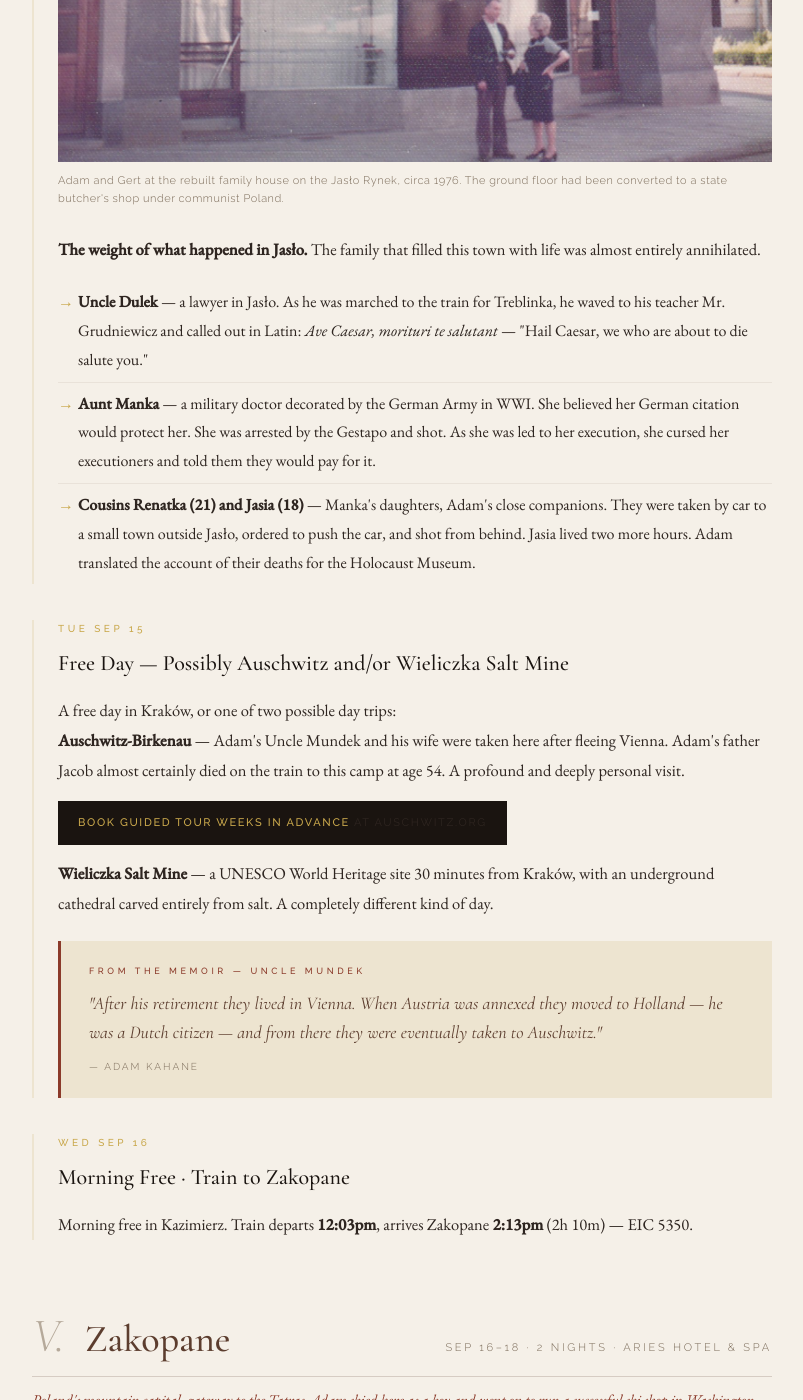
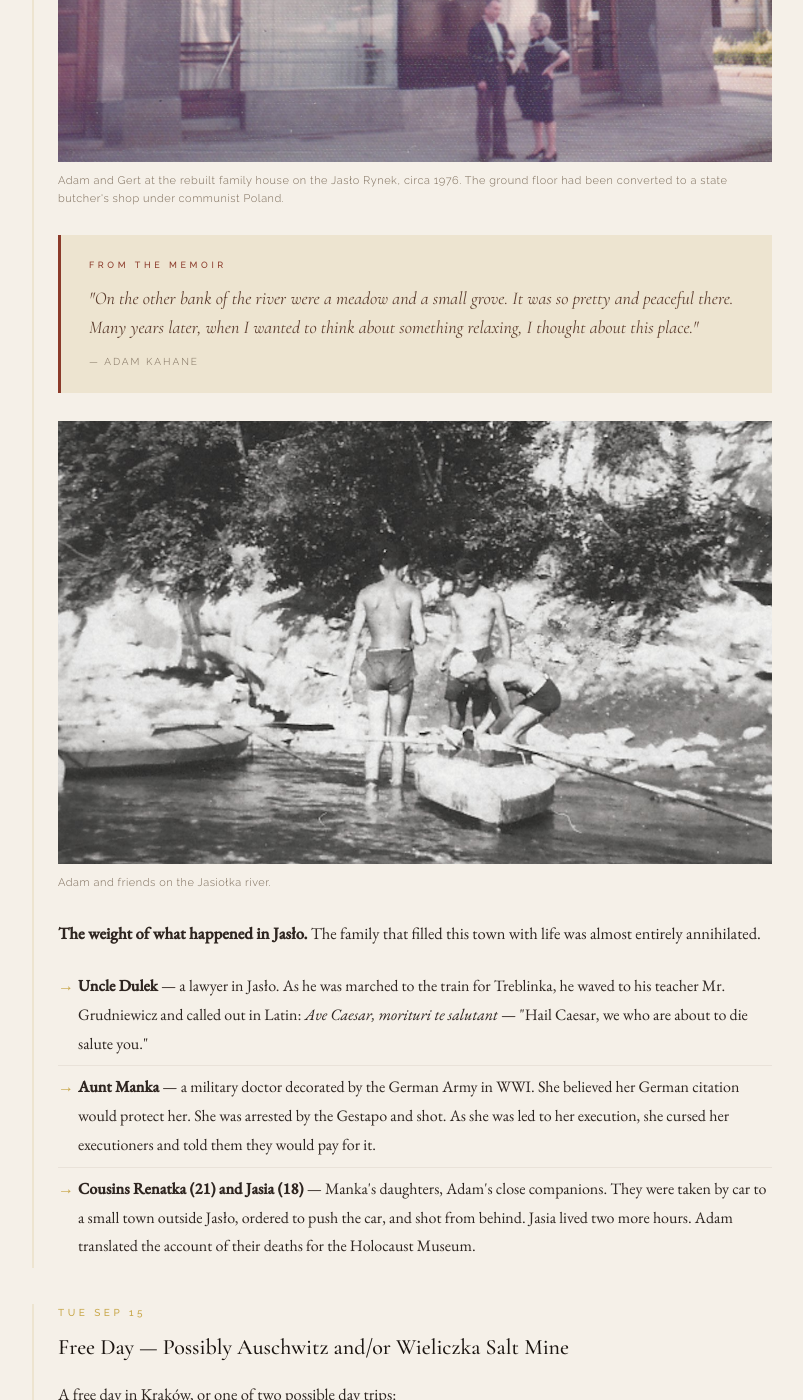
Before and after one commit to LordOfCorners/lordofcorners.github.io, a Jekyll site: the page poland-itinerary.html, which Jekyll copies as it is, in a window 1280 px wide and 1400 px high, scrolled down 6678 px. Shown: the whole window, without its empty margins (238-1041 px from the left). Built offline with Jekyll 4.4.1, drawn with Linux system fonts in a browser that asks for light colours.

Commit message:
Add files via upload

```diff
--- a/poland-itinerary.html
+++ b/poland-itinerary.html
@@ -416,14 +416,6 @@
 
   .closing p + p { margin-top: 16px; }
 
-  .closing-quote {
-    margin-top: 44px;
-    padding: 32px 40px;
-    background: var(--ink);
-    color: var(--cream);
-    position: relative;
-  }
-
   .closing-quote p {
     font-family: 'Cormorant Garamond', serif;
     font-style: italic;
@@ -517,8 +509,23 @@
   .photo-closing-inline {
     width: 180px;
     float: left;
-    margin: 6px 28px 12px 0;
+    margin: 6px 28px 20px 0;
     display: block;
+  }
+
+  .closing-text {
+    overflow: hidden;
+  }
+
+  .closing-quote-wrap {
+    clear: both;
+    margin-top: 44px;
+  }
+
+  .closing-quote {
+    padding: 32px 40px;
+    background: var(--ink);
+    color: var(--cream);
   }
 
   @media (max-width: 640px) {
@@ -811,6 +818,17 @@
           <div class="photo-caption">Adam and Gert at the rebuilt family house on the Jasło Rynek, circa 1976. The ground floor had been converted to a state butcher's shop under communist Poland.</div>
         </div>
 
+        <div class="memoir-quote">
+          <div class="memoir-quote-label">From the memoir</div>
+          <p>"On the other bank of the river were a meadow and a small grove. It was so pretty and peaceful there. Many years later, when I wanted to think about something relaxing, I thought about this place."</p>
+          <cite>— Adam Kahane</cite>
+        </div>
+
+        <div class="photo photo-full">
+          <img src="images/adam/kayak-jasiolka.png" alt="Adam and friends kayaking on the Jasiołka river">
+          <div class="photo-caption">Adam and friends on the Jasiołka river.</div>
+        </div>
+
         <p><strong>The weight of what happened in Jasło.</strong> The family that filled this town with life was almost entirely annihilated.</p>
 
         <ul class="find-list">
@@ -926,14 +944,17 @@
   <div class="closing">
     <h2>A Note on the Memoir</h2>
 
+    <div class="closing-text">
       <img class="photo-closing-inline" src="images/adam/adam-2012.png" alt="Adam Kahane, 2012, age 90">
-
       <p><a href="images/adam/memoir.pdf" target="_blank"><em>My Journey: Memoirs of a Lucky Man</em></a> by Adam Kahane describes his childhood on the Jasło Rynek, his summers on the Jasiołka river, his deportation to Soviet labor camps, his postwar years in Łódź and Kraków, and his emigration to New York via Paris in 1948.</p>
       <p>Some of the places on this trip are places he knew. Some things are gone. Some, remarkably, are still there.</p>
+    </div>
 
+    <div class="closing-quote-wrap">
       <div class="closing-quote">
         <p>"Be optimistic. Eventually everything works out. Optimists live longer and enjoy life more. Hope you all will have as lucky and happy a life as I did."</p>
         <cite>— Adam Kahane, final words of his memoir, written at age 92</cite>
+      </div>
     </div>
   </div>
 
```
Lines whose indentation alone changed are shown as unchanged.
